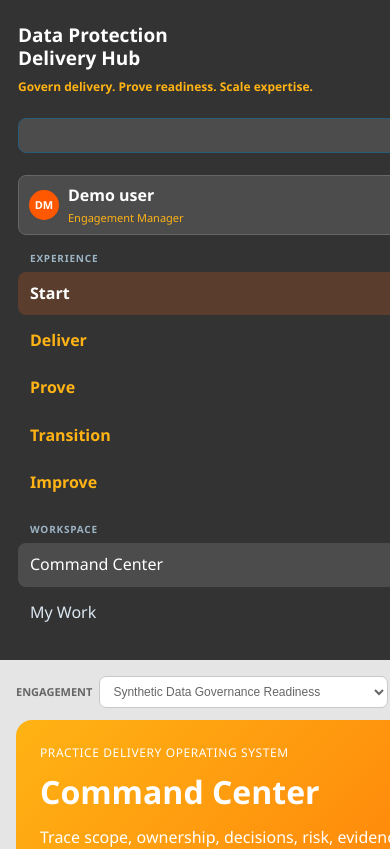
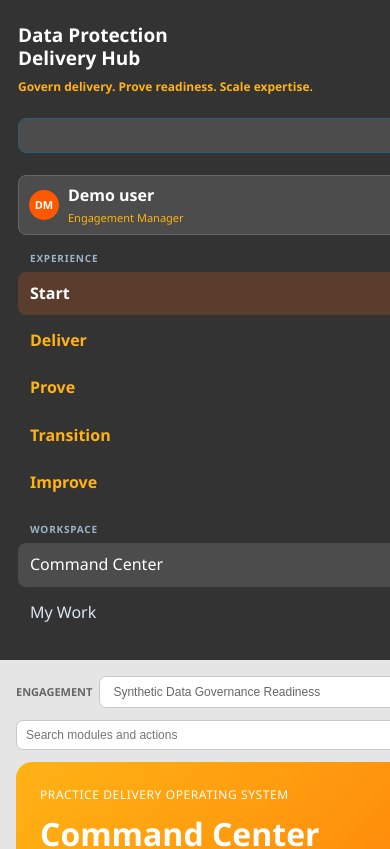
Before and after one commit to amgarciajr/Data-Protection-Delivery-Hub, a React (Vite) app in the folder apps/data-protection-delivery-hub/: page / in a window 390 px wide. Shown: the top 849 px of the page. Built offline with nearby package versions, Linux system fonts and the light colour scheme.

Commit message:
Make phase one context controls responsive
Co-authored-by: Copilot App <223556219+Copilot@users.noreply.github.com>

```diff
--- a/apps/data-protection-delivery-hub/src/index.css
+++ b/apps/data-protection-delivery-hub/src/index.css
@@ -1374,6 +1374,11 @@ button:focus-visible {
   .app { grid-template-columns: 1fr; }
   .side { height: auto; position: static; }
   .main { padding: 16px; }
+  .context-bar { align-items: stretch; flex-wrap: wrap; justify-content: flex-start; }
+  .engagement-context { flex-basis: 100%; margin-right: 0; }
+  .engagement-context select { flex: 1; min-width: 0; }
+  .global-search { flex: 1; }
+  .global-search input { min-width: 0; width: 100%; }
   .row { grid-template-columns: 1fr 1fr; }
   .module-grid { grid-template-columns: 1fr; }
   .trace-row { grid-template-columns: repeat(2, minmax(0, 1fr)); }
```
